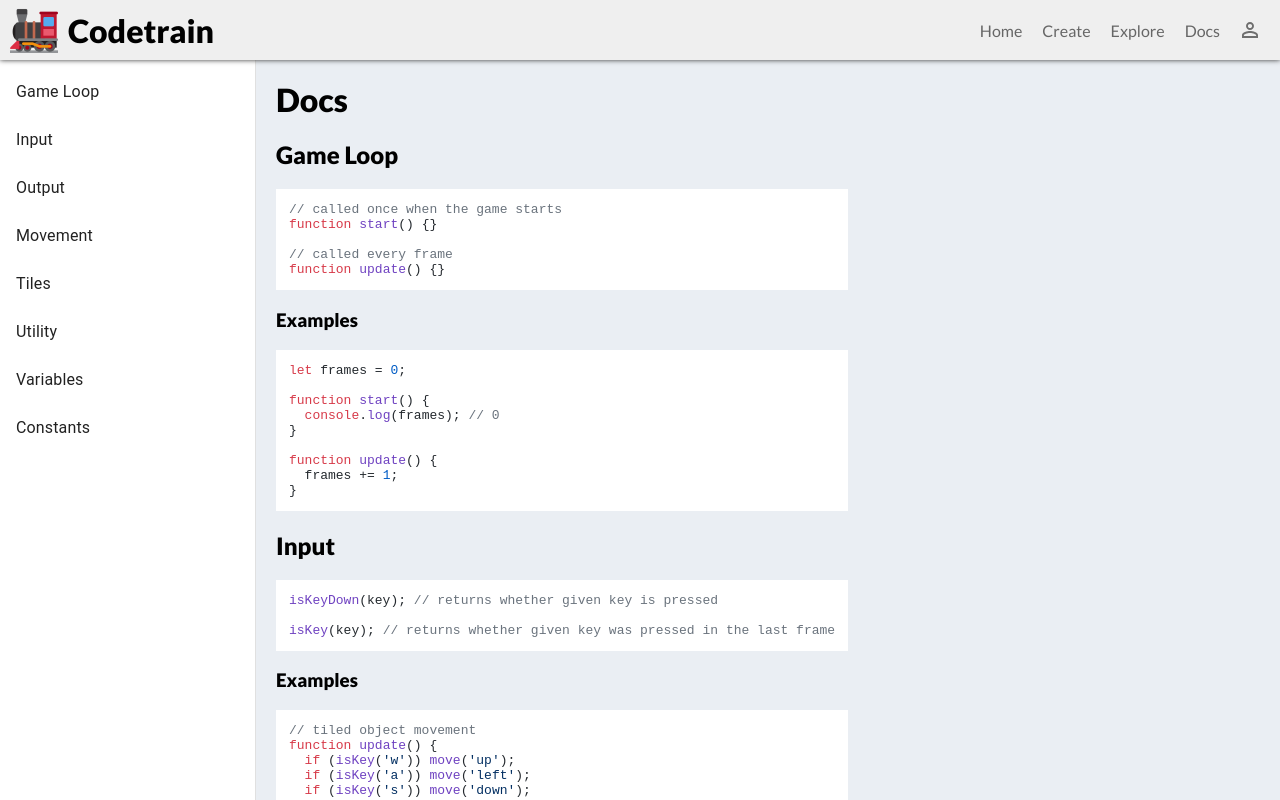
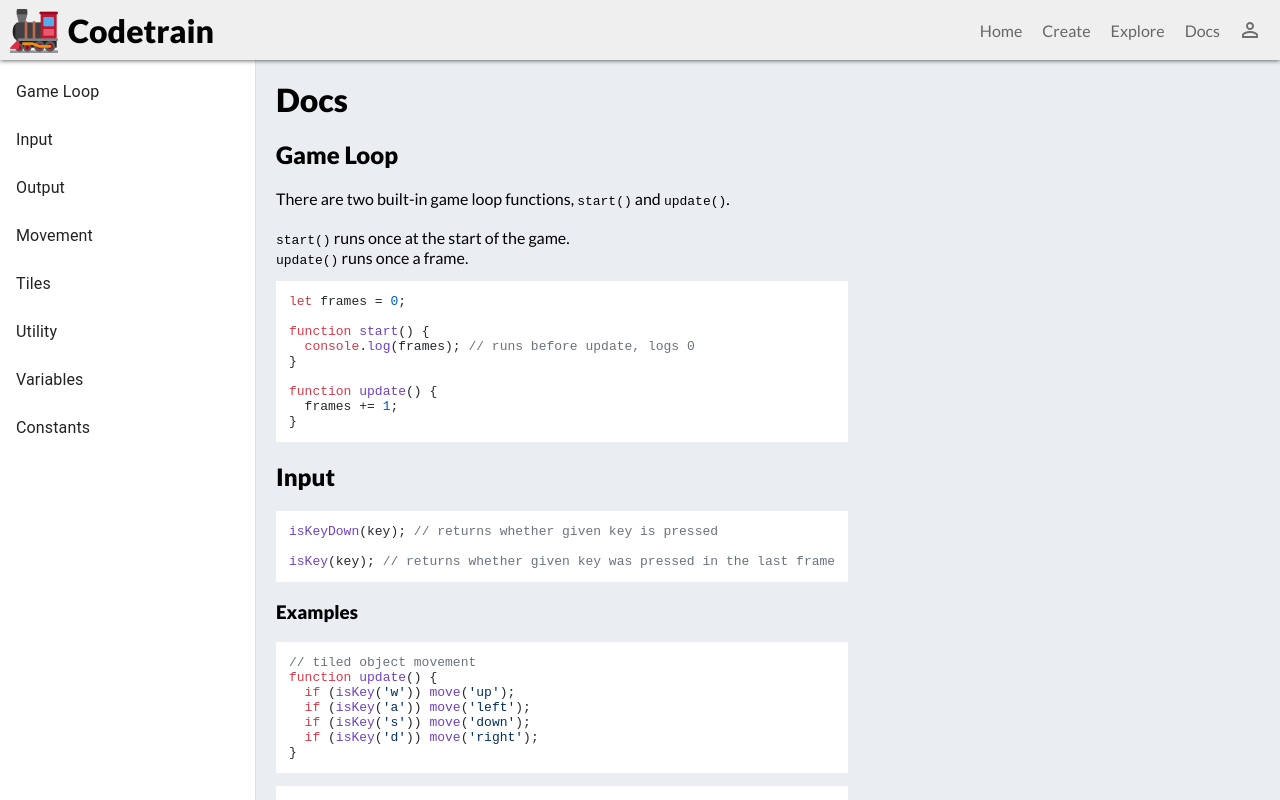
Before and after one commit to LearnCodeOrg/codetrain, a Next.js app: page /docs in a window 1280 px wide. Shown: the top 800 px of the page. Built offline with nearby package versions, Linux system fonts and the light colour scheme; no server answers.

Commit message:
Update game loop section.

```diff
--- a/pages/docs.js
+++ b/pages/docs.js
@@ -90,20 +90,15 @@ export default function Docs() {
       <div className={styles.content}>
         <h1>Docs</h1>
         <h2 id="gameloop">Game Loop</h2>
-        <Code>
-{`// called once when the game starts
-function start() {}
-
-// called every frame
-function update() {}
-`}
-        </Code>
-        <h3>Examples</h3>
+        There are two built-in game loop functions, <code>start()</code> and
+        {' '}<code>update()</code>.<br /><br />
+        <code>start()</code> runs once at the start of the game.<br />
+        <code>update()</code> runs once a frame.
         <Code>
 {`let frames = 0;
 
 function start() {
-  console.log(frames); // 0
+  console.log(frames); // runs before update, logs 0
 }
 
 function update() {
```
